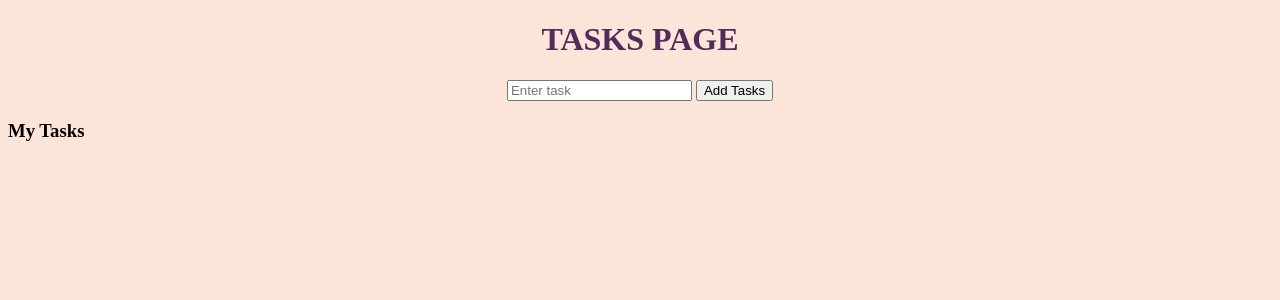
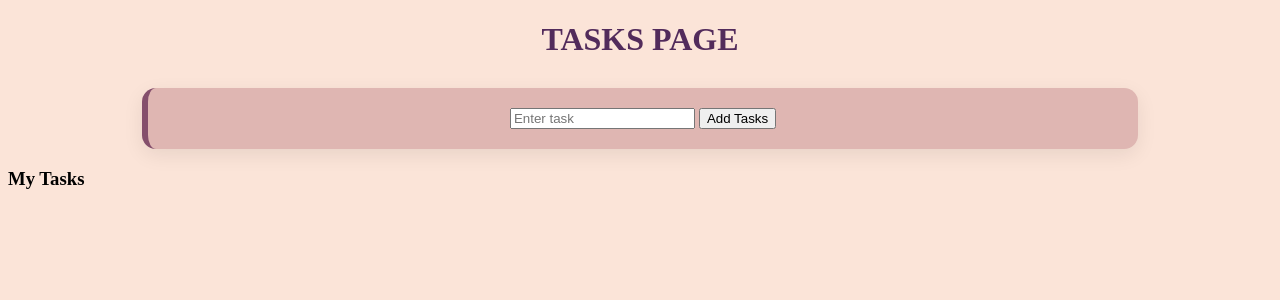
Before and after one commit to jingyi8282/Mini-IT-Project, a Flask app: page /tasks in a window 1280 px wide. Shown: the top 300 px of the page. Run offline with Flask 3, Linux system fonts and the light colour scheme.

Commit message:
edited add task form style

```diff
--- a/static/style.css
+++ b/static/style.css
@@ -9,5 +9,12 @@ h1{
 
 form{
     text-align: center;
-    p.solid {border-style: solid;}
+    background: #dfb6b2;
+    margin: 30px auto;
+    margin-bottom: 5px;
+    max-width: 950px;
+    border-radius: 14px;
+    padding: 20px;
+    border-left: 6px solid #854f6c;
+    box-shadow: 0 6px 20px rgba(0, 0, 0, 0.08);
 }
```
